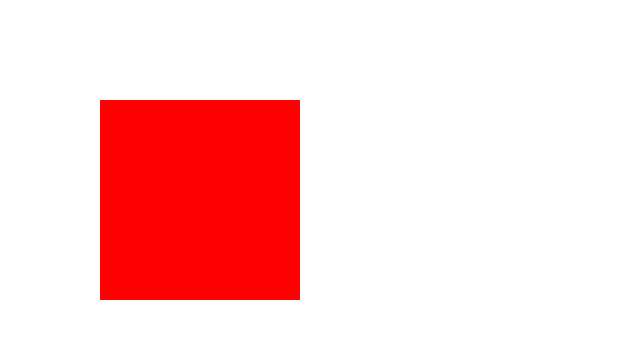
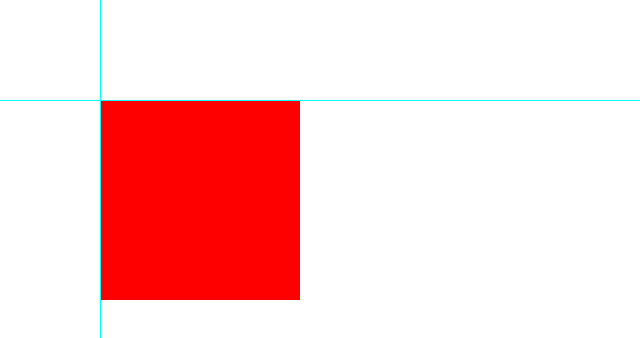
Before and after one commit to arwidt/to_rule_them_all.js, a website: page src/index.html in a window 1280 px wide. Shown: the top 338 px of the page, without its empty margins (0-640 px from the left). Drawn offline with Linux system fonts and the light colour scheme.

Commit message:
working on ruling

```diff
--- a/package.json
+++ b/package.json
@@ -19,6 +19,8 @@
   "devDependencies": {
     "gulp": "^3.9.0",
     "gulp-connect": "^2.2.0",
+    "gulp-livereload": "^3.8.1",
+    "gulp-watch": "^4.3.5",
     "html2js": "^0.2.0",
     "jasmine-core": "^2.2.0",
     "karma": "^0.12.31",
--- a/src/index.html
+++ b/src/index.html
@@ -28,5 +28,21 @@
     <body>
         <div class="test">
         </div>
+
+        <script>
+
+            $('.test').rule({
+                type: 'vertical',
+                offsetX: '0',
+                follow: true
+            });
+
+            $('.test').rule({
+                type: 'horizontal',
+                offsetY: '0',
+                follow: true
+            });
+
+        </script>
     </body>
 </html>
--- a/src/to_rule_them_all.js
+++ b/src/to_rule_them_all.js
@@ -2,16 +2,94 @@
 
 (function ( $ ) {
 
+    var _rulers_container = null;
+    var _rulers = [];
+    var _following_rulers = [];
+
+    $(window).resize(function() {
+        var item,
+            fpos;
+
+        for (var i = 0; i < _following_rulers.length; i++) {
+            item = _following_rulers[i];
+            fpos = _following_rulers[i]._follower.position();
+            if (item.type == "vertical") {
+                // console.log(item._follower);
+                item._instance.css('left', fpos.left);
+            } else {
+                item._instance.css('top', fpos.top);
+            }
+        }
+    });
+
     $.fn.rule = function(opts) {
 
         // OPTS PARAMS
+
         // offsetX: number
+        // offsetXType: '%' | 'px'
         // offsetY: number
+        // offsetYType: '%' | 'px'
+
         // type: vertical | horizontal
         // color: number
         // alpha: number 0-1
         // follow: true | false
 
+        console.log(opts);
+
+        if (!_rulers_container) {
+            _rulers_container = $('<div />');
+            _rulers_container.addClass('rulers');
+            _rulers_container.css('position', 'fixed');
+            _rulers_container.css('width', '100%');
+            _rulers_container.css('height', '100%');
+            _rulers_container.css('z-index', '1000');
+            $('body').prepend(_rulers_container);
+        }
+
+        var ruler = $('<div class="ruler" />');
+
+        var ro = {
+            id: Math.round(Math.random()*99999999),
+            color: 'cyan',
+            type: 'vertical',
+            offsetX: '50%',
+            offsetY: '0',
+            alpha: 1,
+            follow: true,
+            _instance: ruler,
+            _follower: $(this)};
+
+        $.extend(ro, opts);
+
+
+        ruler.attr('id', ro.id);
+        ruler.css('background-color', ro.color);
+        ruler.css('position', 'absolute');
+
+        if (ro.type == 'horizontal') {
+            ruler.css('height', '1px');
+            ruler.css('width', '100%');
+
+            ruler.css('top', ro.offsetY);
+            ruler.css('left', '0');
+        } else {
+            ruler.css('width', '1px');
+            ruler.css('height', '100%');
+
+            ruler.css('top', '0');
+            ruler.css('left', ro.offsetX);
+        }
+
+        if (ro.follow) {
+            _following_rulers.push(ro);
+        }
+        _rulers.push(ro);
+
+        _rulers_container.prepend(ruler);
+
+        $(window).trigger('resize');
 
         return this;
     };
```
Also changed, not shown: gulpfile.js (+11 -3 lines), src/to_rule_them_all.test.js (+2 -0 lines).
